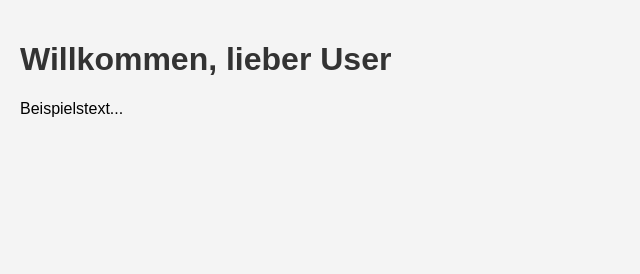
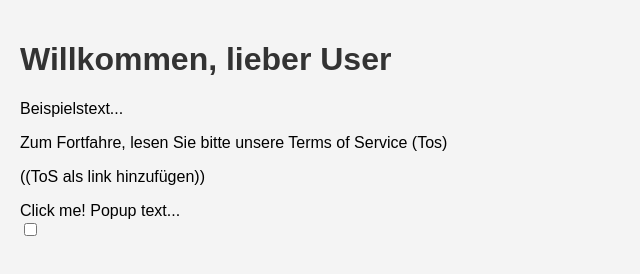
Before and after one commit to tomlonca/tomlonca.github.io, a plain HTML site: page Struktur.html in a window 1280 px wide. Shown: the whole page, without its empty margins (0-640 px from the left). Drawn offline with Linux system fonts and the light colour scheme.

Commit message:
Update Struktur.html
tried adding a function to click on

```diff
--- a/Struktur.html
+++ b/Struktur.html
@@ -19,5 +19,11 @@
 <body>
     <h1>Willkommen, lieber User</h1>
     <p>Beispielstext...</p>
+    <p>Zum Fortfahre, lesen Sie bitte unsere Terms of Service (Tos)</p>
+    <p> ((ToS als link hinzufügen)) </p>
+    <div class="popup" onclick="myFunction()">Click me!
+        <span class="popuptext" id="myPopup">Popup text...</span>
+      </div>
+    <input type="checkbox">
 </body>
 </html>
```
